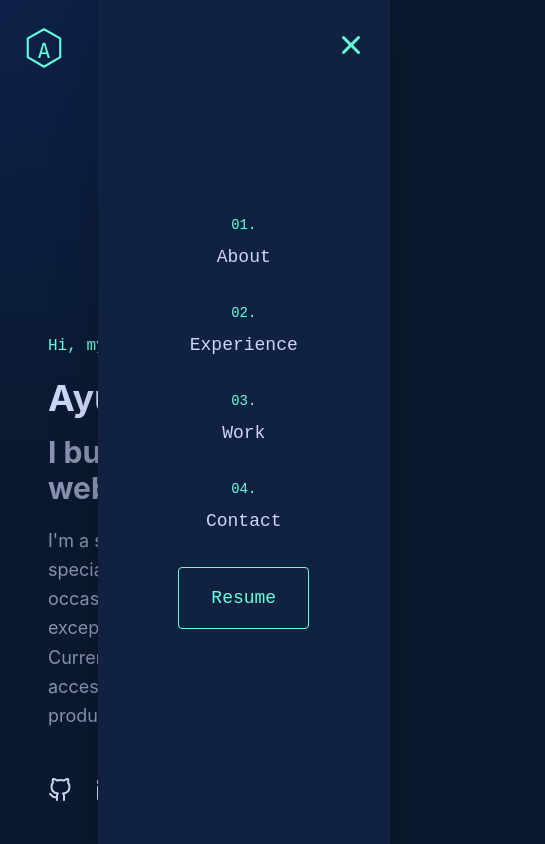
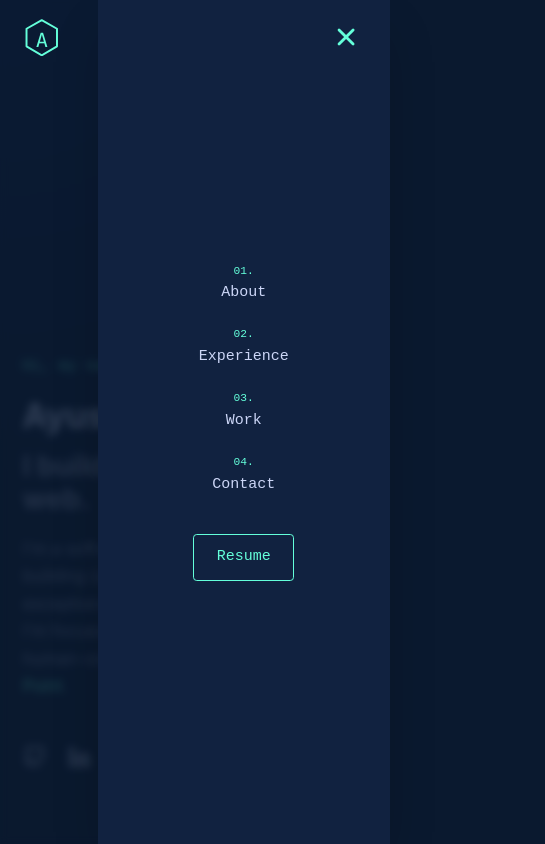
Before and after one commit to ayushsinha0804/Portfolio, a React (Create React App) app: page / in a window 390 px wide. Both pictures are taken after a click on the button "Open menu". Shown: the top 844 px of the page, 545 px wide, since content can reach past the window. Built offline with nearby package versions, Linux system fonts and the light colour scheme.

Commit message:
Fix mobile navigation: add body scroll lock, backdrop, safe area insets for iPhone

```diff
--- a/src/components/Layout.js
+++ b/src/components/Layout.js
@@ -30,7 +30,7 @@ const Layout = ({ children }) => {
         >
             <Navbar />
             <div id="content">
-                <main className="px-6 md:px-24 dl:px-36 py-24 max-w-[1600px] mx-auto min-h-screen flex flex-col">
+                <main className="px-0 md:px-12 lg:px-24 xl:px-36 py-24 max-w-[1600px] mx-auto min-h-screen flex flex-col">
                     {children}
                 </main>
             </div>
--- a/src/components/nav/Navbar.js
+++ b/src/components/nav/Navbar.js
@@ -19,11 +19,23 @@ const Navbar = () => {
         return () => window.removeEventListener('scroll', handleScroll);
     }, []);
 
+    // Lock body scroll when menu is open
+    useEffect(() => {
+        if (isOpen) {
+            document.body.style.overflow = 'hidden';
+        } else {
+            document.body.style.overflow = 'unset';
+        }
+        return () => {
+            document.body.style.overflow = 'unset';
+        };
+    }, [isOpen]);
+
     const toggleMenu = () => setIsOpen(!isOpen);
 
     return (
         <header
-            className={`fixed top-0 w-full z-50 transition-all duration-300 ${scrolled ? 'h-20 bg-navy/90 shadow-lg backdrop-blur-sm' : 'h-24 bg-transparent'
+            className={`fixed top-0 w-full z-50 transition-all duration-300 ${scrolled ? 'h-16 md:h-20 bg-navy/90 shadow-lg backdrop-blur-sm' : 'h-20 md:h-24 bg-transparent'
                 }`}
         >
             <nav className="flex justify-between items-center px-6 md:px-12 h-full">
@@ -67,8 +79,12 @@ const Navbar = () => {
                 </div>
 
                 {/* Mobile Menu Button */}
-                <div className="md:hidden z-50">
-                    <button onClick={toggleMenu} className="text-green text-3xl">
+                <div className="md:hidden z-[60]">
+                    <button
+                        onClick={toggleMenu}
+                        className="text-green text-3xl p-2"
+                        aria-label={isOpen ? 'Close menu' : 'Open menu'}
+                    >
                         {isOpen ? <HiX /> : <HiMenuAlt3 />}
                     </button>
                 </div>
@@ -76,22 +92,35 @@ const Navbar = () => {
                 {/* Mobile Menu Overlay */}
                 <AnimatePresence>
                     {isOpen && (
+                        <>
+                            {/* Backdrop */}
                             <motion.div
+                                initial={{ opacity: 0 }}
+                                animate={{ opacity: 1 }}
+                                exit={{ opacity: 0 }}
+                                transition={{ duration: 0.2 }}
+                                className="fixed inset-0 bg-navy/80 backdrop-blur-sm z-40 md:hidden"
+                                onClick={toggleMenu}
+                            />
+                            {/* Slide-in Menu */}
+                            <motion.aside
                                 initial={{ x: '100%' }}
                                 animate={{ x: 0 }}
                                 exit={{ x: '100%' }}
-                            transition={{ duration: 0.3 }}
-                            className="fixed inset-y-0 right-0 w-3/4 bg-light-navy shadow-2xl flex flex-col items-center justify-center md:hidden"
+                                transition={{ duration: 0.3, ease: 'easeInOut' }}
+                                className="fixed top-0 right-0 bottom-0 w-[min(75vw,300px)] bg-light-navy shadow-2xl flex flex-col items-center justify-center z-50 md:hidden"
+                                style={{ paddingTop: 'env(safe-area-inset-top)', paddingBottom: 'env(safe-area-inset-bottom)' }}
                             >
-                            <ol className="flex flex-col items-center space-y-8 mb-8">
+                                <nav className="flex flex-col items-center">
+                                    <ol className="flex flex-col items-center space-y-6 mb-10">
                                         {navLinks.map(({ url, name }, i) => (
                                             <li key={i}>
                                                 <a
                                                     href={url}
                                                     onClick={toggleMenu}
-                                            className="flex flex-col items-center text-lightest-slate hover:text-green font-mono text-lg"
+                                                    className="flex flex-col items-center text-lightest-slate hover:text-green font-mono text-base"
                                                 >
-                                            <span className="text-green text-sm mb-2">{`0${i + 1}.`}</span>
+                                                    <span className="text-green text-xs mb-1">{`0${i + 1}.`}</span>
                                                     {name}
                                                 </a>
                                             </li>
@@ -102,11 +131,13 @@ const Navbar = () => {
                                         target="_blank"
                                         rel="noopener noreferrer"
                                         download="Resume_Ayush_Sinha.pdf"
-                                className="border border-green text-green px-8 py-4 rounded hover:bg-green/10 transition-colors font-mono text-lg"
+                                        className="border border-green text-green px-6 py-3 rounded hover:bg-green/10 transition-colors font-mono text-base"
                                     >
                                         Resume
                                     </a>
-                        </motion.div>
+                                </nav>
+                            </motion.aside>
+                        </>
                     )}
                 </AnimatePresence>
             </nav>
--- a/src/index.css
+++ b/src/index.css
@@ -3,8 +3,14 @@
 @tailwind utilities;
 
 @layer base {
+  html {
+    scroll-behavior: smooth;
+    -webkit-tap-highlight-color: transparent;
+  }
+
   body {
     @apply bg-navy text-slate font-sans antialiased leading-relaxed;
+    padding: env(safe-area-inset-top) env(safe-area-inset-right) env(safe-area-inset-bottom) env(safe-area-inset-left);
   }
 }
 
@@ -28,3 +34,10 @@
 ::selection {
   @apply bg-lightest-navy text-green;
 }
+
+/* Mobile-specific fixes */
+@media (max-width: 768px) {
+  html {
+    font-size: 15px;
+  }
+}
```
Lines whose indentation alone changed are shown as unchanged.
